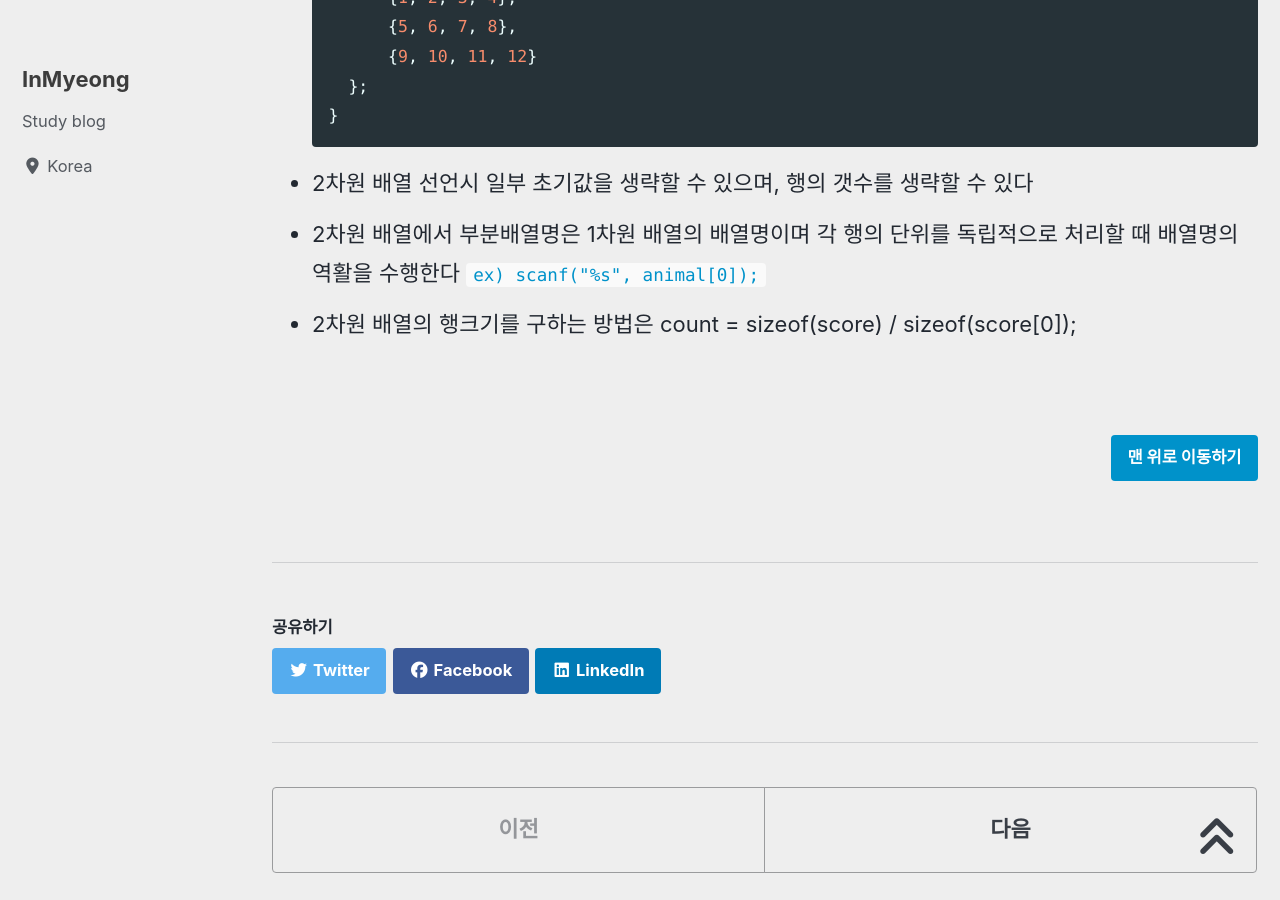
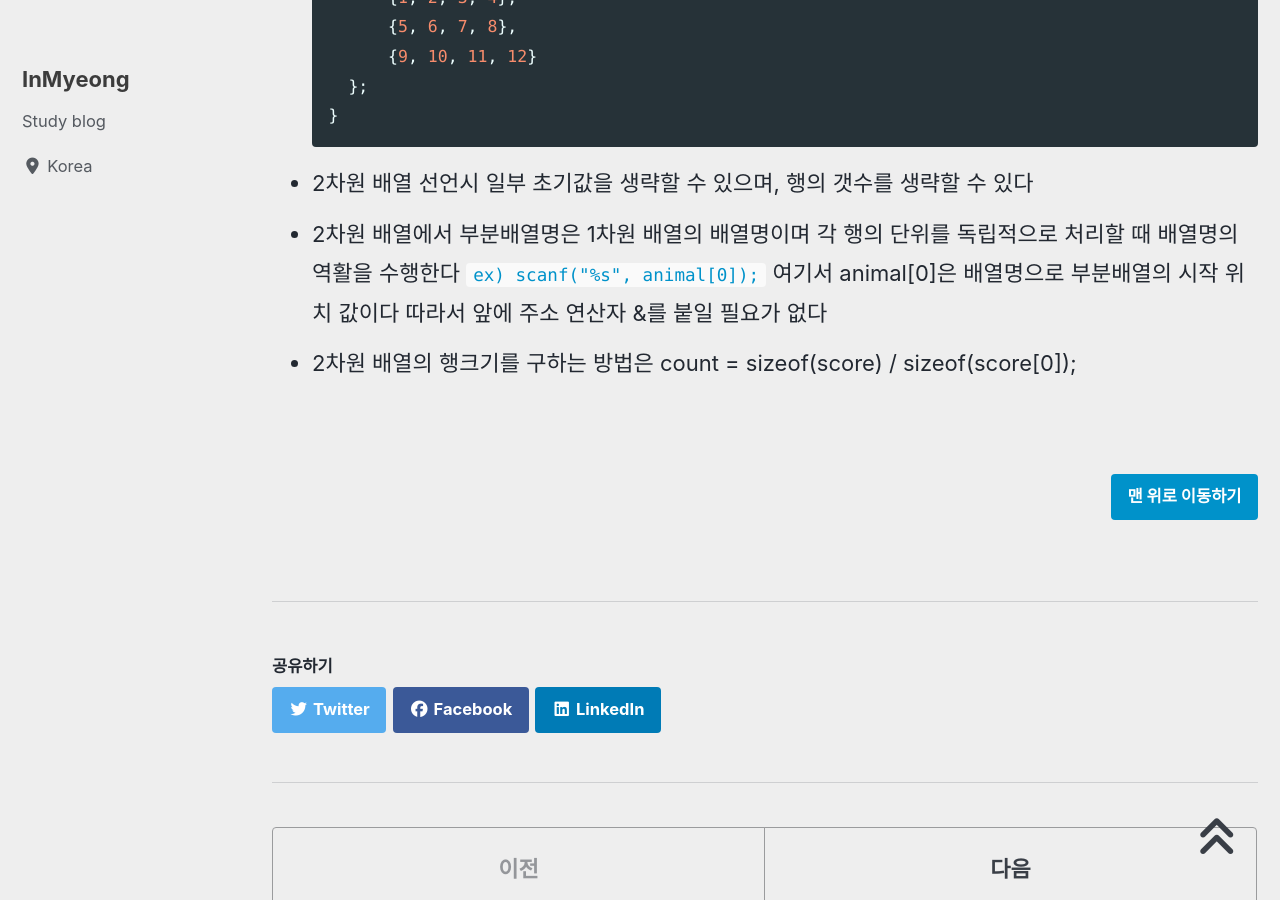
Before and after one commit to devMyeong/devMyeong.github.io, a Jekyll site: the page built from _posts/c/2021-06-28-c.md, in a window 1280 px wide and 900 px high, scrolled down 15212 px. Built offline with Jekyll 4.4.1, drawn with Linux system fonts in a browser that asks for light colours; cached includes are drawn as plain includes; nearby versions of some CDN libraries; some web fonts are replaced.

Commit message:
update c chapter 14-1

````diff
--- a/_posts/c/2021-06-28-c.md
+++ b/_posts/c/2021-06-28-c.md
@@ -278,7 +278,7 @@ void main(void)
 }
 ```
 - 2차원 배열 선언시 일부 초기값을 생략할 수 있으며, 행의 갯수를 생략할 수 있다
-- 2차원 배열에서 부분배열명은 1차원 배열의 배열명이며 각 행의 단위를 독립적으로 처리할 때 배열명의 역활을 수행한다 `ex) scanf("%s", animal[0]);`
+- 2차원 배열에서 부분배열명은 1차원 배열의 배열명이며 각 행의 단위를 독립적으로 처리할 때 배열명의 역활을 수행한다 `ex) scanf("%s", animal[0]);` 여기서 animal[0]은 배열명으로 부분배열의 시작 위치 값이다 따라서 앞에 주소 연산자 &를 붙일 필요가 없다
 - 2차원 배열의 행크기를 구하는 방법은 count = sizeof(score) / sizeof(score[0]);
 
 <br>
````
